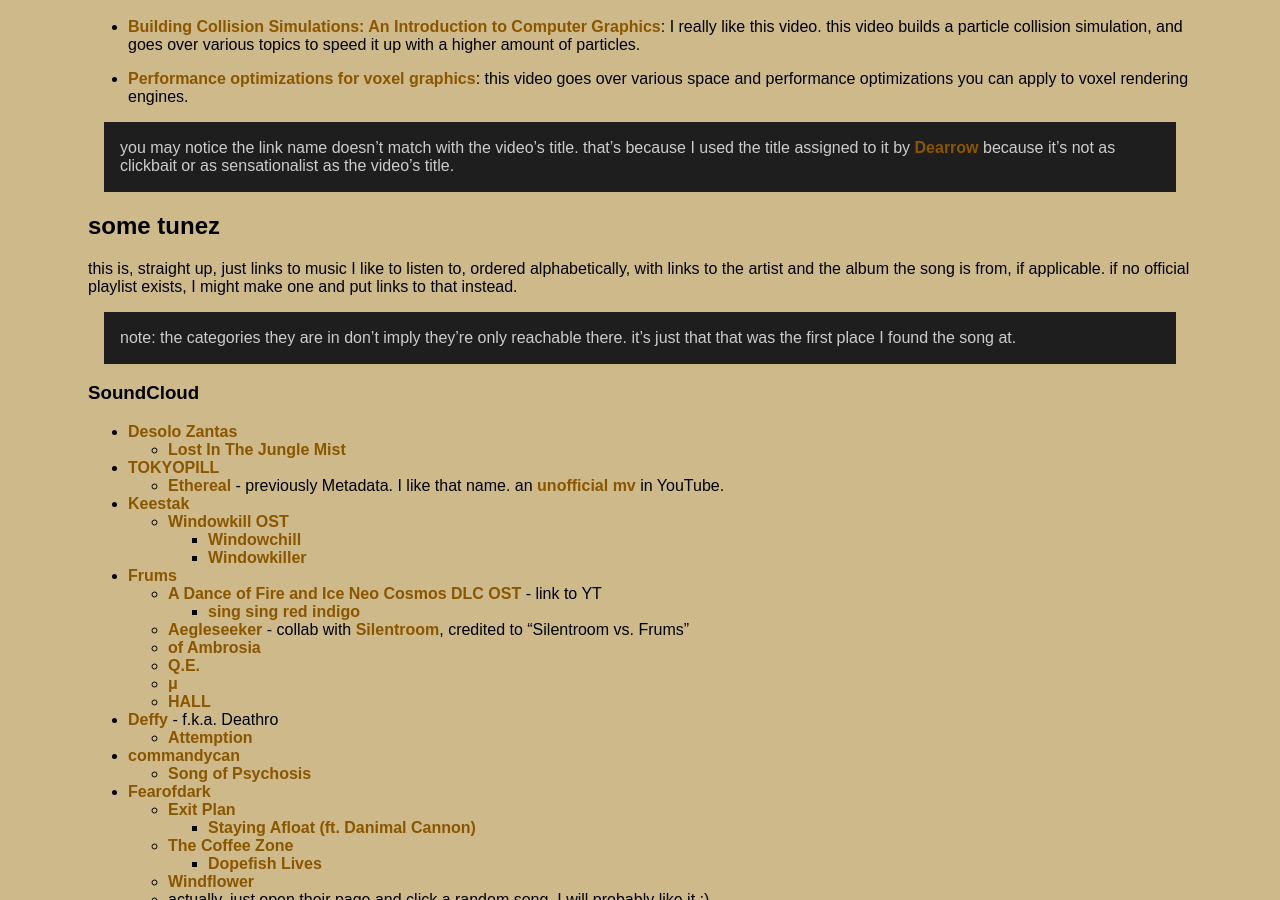
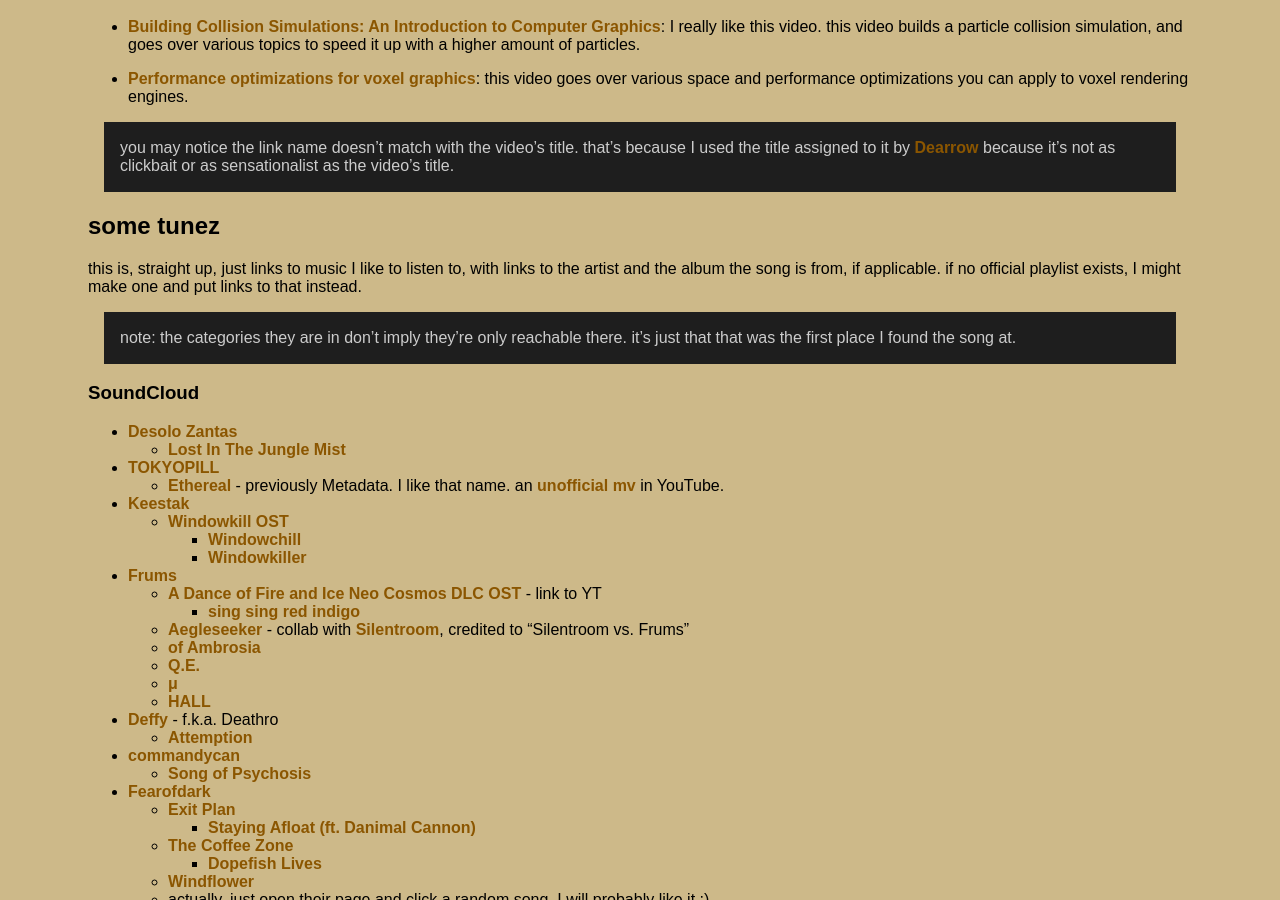
Before and after one commit to thacuber2a03/thacuber2a03.github.io, a Jekyll site: the page built from things/bookmarks.md, in a window 1280 px wide and 900 px high, scrolled down 1381 px. Built offline with Jekyll 4.4.1, drawn with Linux system fonts in a browser that asks for light colours; some of the changed text lies outside the part shown.

Commit message:
update bookmarks
none of the links in "some tunes" are ordered alphabetically and at this point I'm not going to bother so I just removed the alphabetical part

```diff
--- a/things/bookmarks.md
+++ b/things/bookmarks.md
@@ -69,8 +69,7 @@
 
 <h2 id="music">some tunez</h2>
 
-this is, straight up, just links to music I like to listen to, ordered alphabetically, with links
-to the artist and the album the song is from, if applicable. if no official playlist exists, I might make one and put links to that instead.
+this is, straight up, just links to music I like to listen to, with links to the artist and the album the song is from, if applicable. if no official playlist exists, I might make one and put links to that instead.
 
 > note: the categories they are in don't imply they're only reachable there. it's just that that was the first place I found the song at.
 
@@ -174,8 +173,7 @@
 
 - [OCaml](https://ocaml.org/): OCaml is "an industrial-strength functional programming language with an emphasis on expressiveness and safety". I just like the language.
 
-- [Uiua](https://uiua.org): a point-free array-based programming language that reads from right to left and has capabilities for image, gif, audio and files processing,
-multithreading, sockets and FFI.
+- [Uiua](https://uiua.org): a point-free array-based programming language that reads from right to left and has capabilities for image, gif, audio and files processing, multithreading, sockets and FFI.
 
 <h2 id="pldev">programming language development</h2>
 
```
Also changed, not shown: other parts of things/bookmarks.md (+1 -0 lines).
